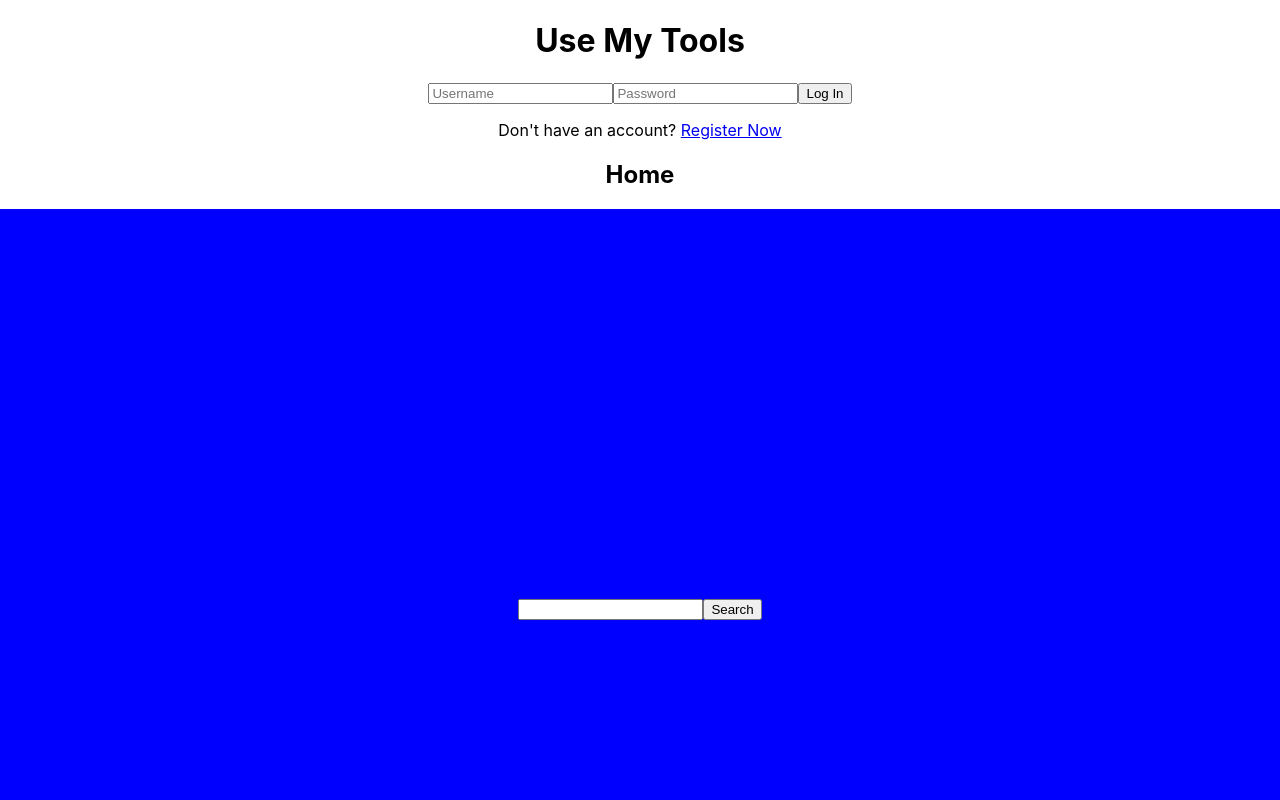
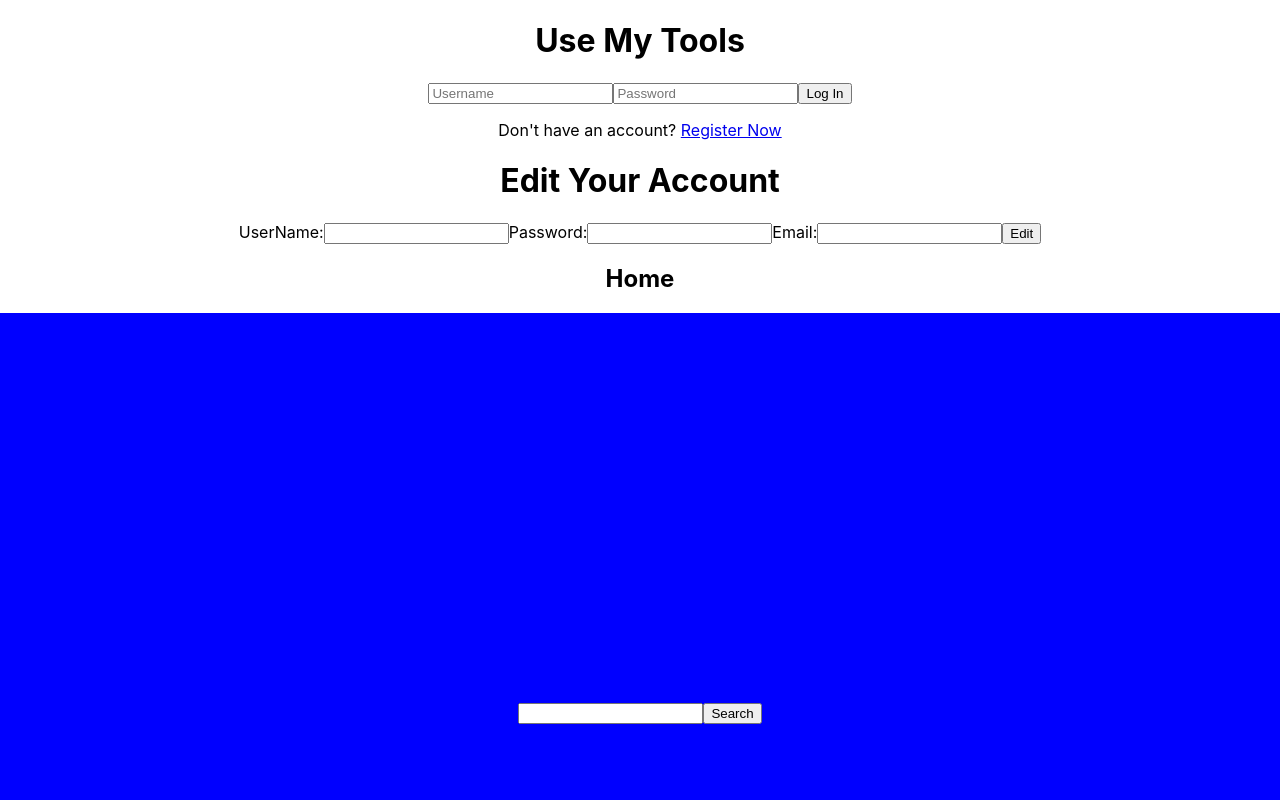
Before and after one commit to Use-My-Tools-BW/front-end, a React (Create React App) app: page / in a window 1280 px wide. Shown: the top 800 px of the page. Built offline with nearby package versions, Linux system fonts and the light colour scheme.

Commit message:
added a put request and an edit button to the EditAccountForm

```diff
--- a/src/App.js
+++ b/src/App.js
@@ -9,14 +9,14 @@ import Home from "./components/Home";
 import ToolList from "./components/ToolList";
 import Account from "./components/Account";
 import Confirmation from "./components/Confirmation";
-
+import EditAccount from "./components/forms/EditAccountForm"
 function App() {
   return (
     <div className="App">
 
         <Route exact path="/" component={Login}/>
         <Route exact path="/register" component={RegisterForm}/>
-
+      <EditAccount/>
       <Home />
       <ToolList />
       <Account />
--- a/src/components/forms/EditAccountForm.js
+++ b/src/components/forms/EditAccountForm.js
@@ -1,7 +1,8 @@
 import React, { useState } from 'react';
+import axios from 'axios';
 
 
-export default function EditAccountForm(){
+export default function EditAccountForm(props){
     const [userCredentials, setCredentails] = useState({
 
         username: "",
@@ -9,19 +10,29 @@ export default function EditAccountForm(){
         email:""
 
     });
+    const submitHandler = event => {
+        event.preventDefault();
+        console.log(userCredentials);
 
+        axios.put("", userCredentials, {headers: {"Content-Type": "application/json"}})  //Ready for backend
+            .then(res => {
+                console.log(res);
+                props.history.push("/");
+            })
+            .catch(err => console.log(err.response))
+    }
     const changeHandler = event => {
         setCredentails({ ...userCredentials, [event.target.name]: event.target.value })
     }
     return (
         <div>
             <h1>Edit Your Account</h1>
-            <form>
+            <form onSubmit= {submitHandler}>
                 <label>
                 UserName:
                 <input
                 type = "text"
-                Name="username"
+                name="username"
                 value={userCredentials.username}
                 onChange={changeHandler}
                 />
@@ -30,8 +41,8 @@ export default function EditAccountForm(){
                Password:
                 <input
                 type = "password"
-                Name="password"
-                value={userCredentials.username}
+                name="password"
+                value={userCredentials.password}
                 onChange={changeHandler}
                 />
                 </label>
@@ -39,19 +50,13 @@ export default function EditAccountForm(){
                Email:
                 <input
                 type = "email"
-                Name="email"
-                value={userCredentials.username}
+                name="email"
+                value={userCredentials.email}
                 onChange={changeHandler}
                 />
                 </label>
-
-
-
-
-
+                <button type ="submit">Edit</button>
             </form>
-
-
         </div>
     )
 }
```
Also changed, not shown: src/components/forms/PostListingForm.js (+28 -0 lines).
